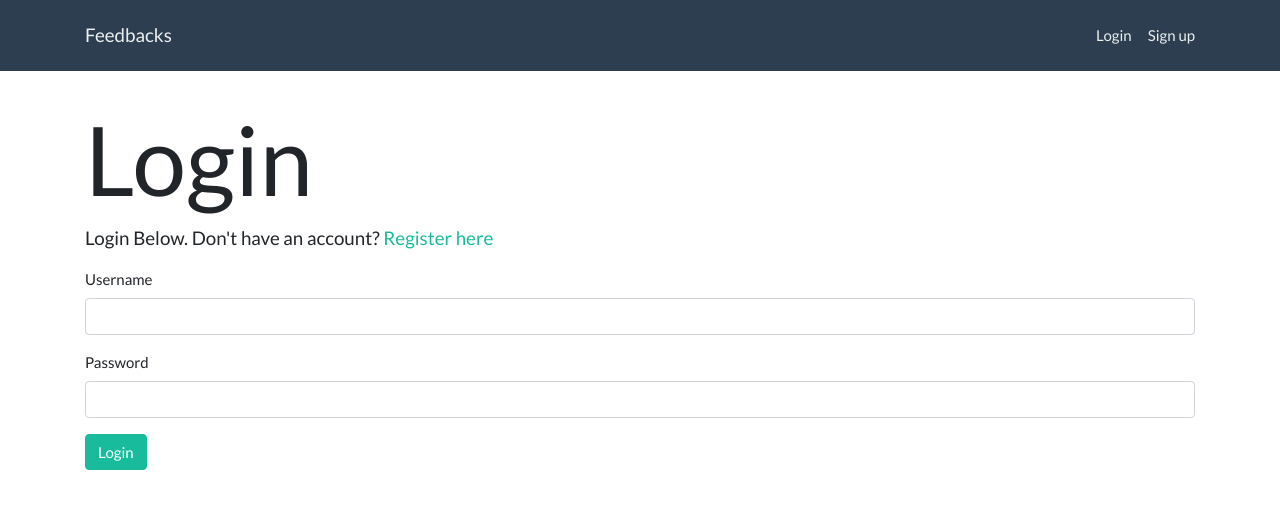
After one commit to bukkicsilla/flask-auth-feedback, a Flask app: page /login in a window 1280 px wide. The commit adds this page. Shown: the top 509 px of the page. Run offline with Flask 2, Linux system fonts and the light colour scheme; some libraries are stand-ins or nearby versions.

Commit message:
register and login routes for user added

```diff
--- a/app.py
+++ b/app.py
@@ -1,5 +1,8 @@
 from flask import Flask, render_template, redirect, session, flash
-from models import connect_db, db
+from models import connect_db, db, User
+from forms import RegisterForm, LoginForm
+from sqlalchemy.exc import IntegrityError
+
 app = Flask(__name__)
 app.config["SQLALCHEMY_DATABASE_URI"] = "postgresql:///auth_feedback"
 app.config["SQLALCHEMY_TRACK_MODIFICATIONS"] = False
@@ -9,5 +12,43 @@ app.config["SECRET_KEY"] = "123456"
 connect_db(app)
 
 @app.route("/")
-def home():
+def homepage():
+    #return render_template('home.html')
+    return redirect('/register')
+
+@app.route("/secret")
+def secret():
     return render_template('home.html')
+
+@app.route("/register", methods=['GET', 'POST'])
+def register_user():
+    form = RegisterForm()
+    if form.validate_on_submit():
+        username = form.username.data
+        password = form.password.data
+        email = form.email.data
+        first_name = form.first_name.data
+        last_name = form.last_name.data
+        new_user = User.register(username, password, email, first_name, last_name)
+        db.session.add(new_user)
+        db.session.commit()
+        #session['user_id'] = new_user.id
+        flash('Welcome! Successfully Created Your Account!', "success")
+        return redirect('/home')
+    return render_template('register.html', form=form)
+
+@app.route("/login", methods=['GET', 'POST'])
+def login_user():
+    form = LoginForm()
+    if form.validate_on_submit():
+        username = form.username.data
+        password = form.password.data
+        user = User.authenticate(username, password)
+        if user:
+            flash(f"Welcome Back, {user.username}!", "primary")
+            #session['user_id'] = user.id
+            return redirect('/secret')
+        else:
+            form.username.errors = ['Invalid username or']
+            form.password.errors = ['Invalid password']
+    return render_template('login.html', form=form)
--- /dev/null
+++ b/forms.py
@@ -0,0 +1,15 @@
+from flask_wtf import FlaskForm
+from wtforms import StringField, PasswordField
+from wtforms.validators import InputRequired
+
+
+class RegisterForm(FlaskForm):
+    username = StringField("Username", validators=[InputRequired()])
+    password = PasswordField("Password", validators=[InputRequired()])
+    email = StringField("Email", validators=[InputRequired()])
+    first_name = StringField("First Name", validators=[InputRequired()])
+    last_name = StringField("Last Name", validators=[InputRequired()])
+
+class LoginForm(FlaskForm):
+    username = StringField("Username", validators=[InputRequired()])
+    password = PasswordField("Password", validators=[InputRequired()])
--- a/templates/home.html
+++ b/templates/home.html
@@ -1,5 +1,5 @@
 {% extends 'base.html' %} {% block title %} Feedback {% endblock %} {% block
 content %}
-<h1>Users and their Feedback</h1>
+<h1>You have made it!</h1>
 
 {% endblock %}
--- /dev/null
+++ b/templates/login.html
@@ -0,0 +1,22 @@
+{% extends 'base.html' %} {% block title %} Login {% endblock %} {% block
+content %}
+
+<h1 class="display-1">Login</h1>
+<p class="lead">
+  Login Below. Don't have an account? <a href="/register">Register here</a>
+</p>
+
+<form method="POST">
+  {{ form.hidden_tag() }} {% for field in form if field.widget.input_type !=
+  'hidden' %}
+  <p>
+    {{ field.label }} {{ field(class_="form-control") }} {% for error in
+    field.errors %}
+    <span class="form-text text-danger">{{ error }}</span>
+    {% endfor %}
+  </p>
+  {% endfor %}
+
+  <button class="btn btn-success" type="submit">Login</button>
+</form>
+{% endblock %}
```
Also changed, not shown: models.py (+20 -0 lines), templates/register.html (added, +20 -0 lines).
